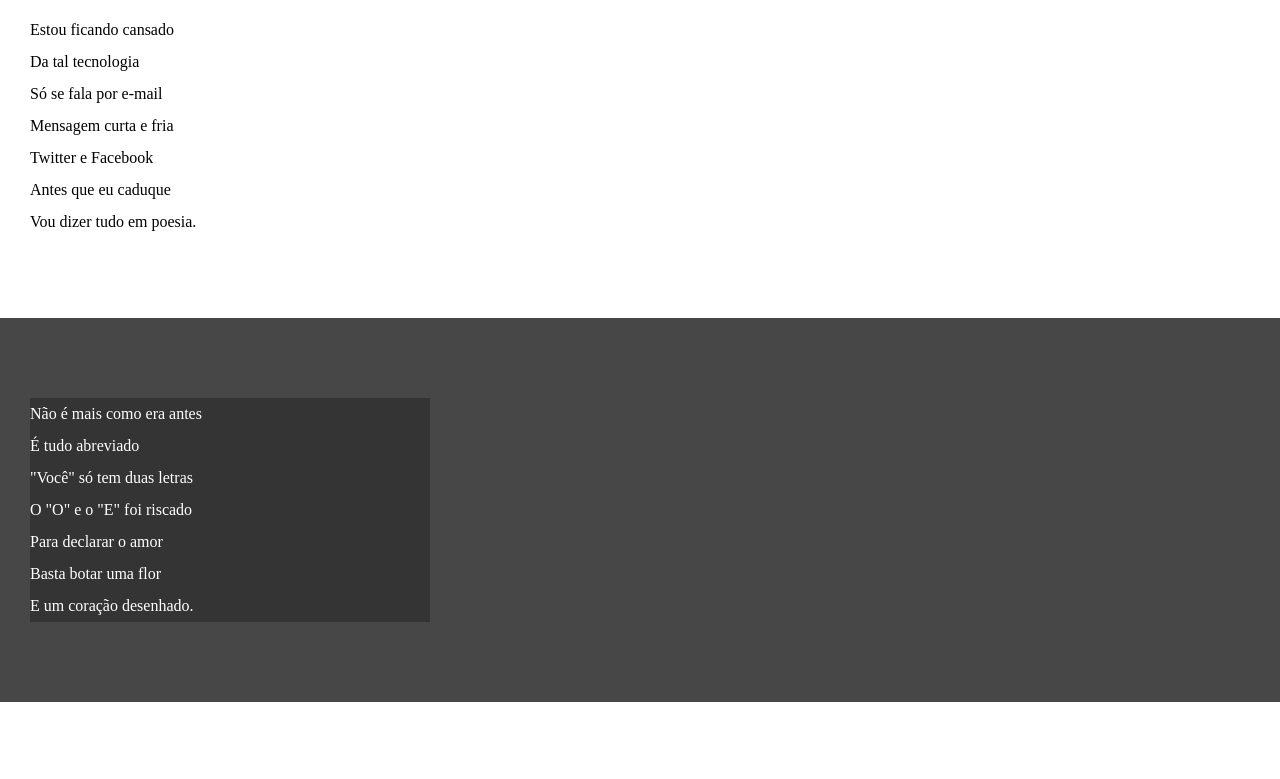
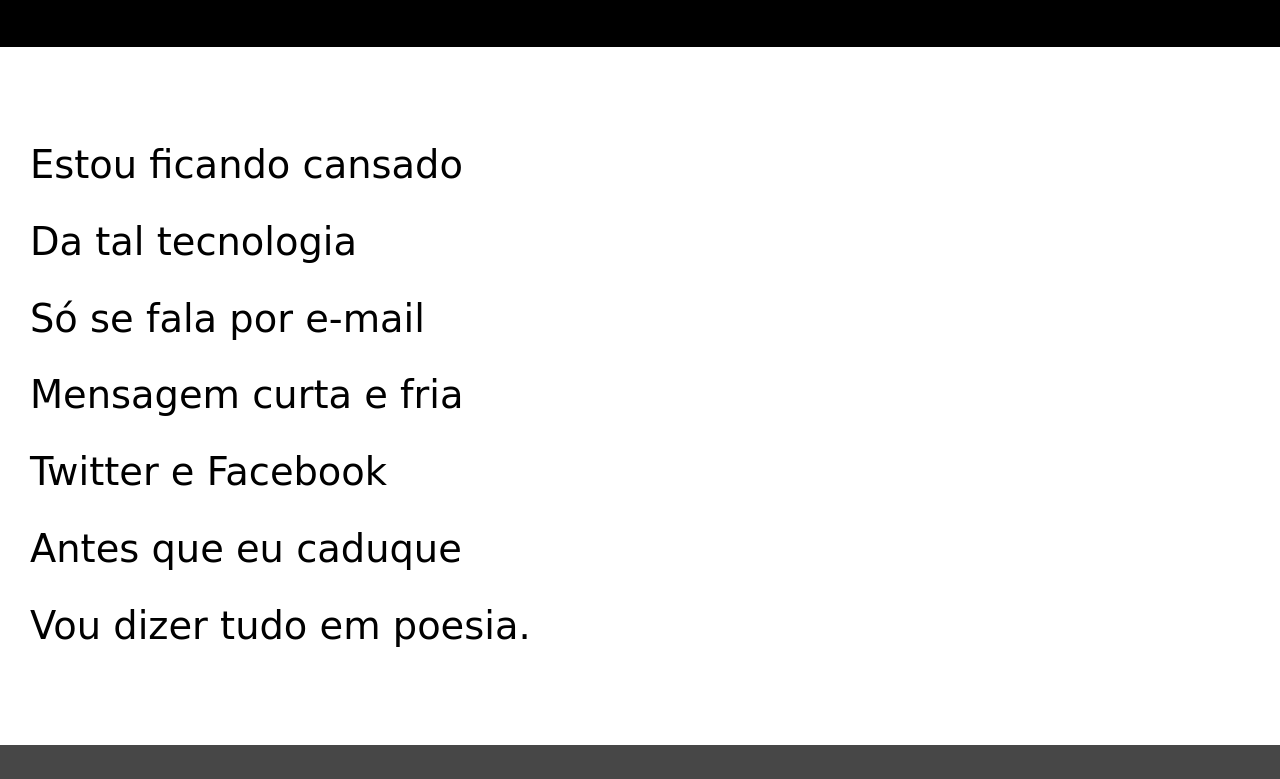
Before and after one commit to ruanpablo-777/html-css, a plain HTML site: page desafio/d012/index.html in a window 1280 px wide. Shown: the part 221-1000 px from the top of the page. Drawn offline with Linux system fonts and the light colour scheme.

Commit message:
fontes e ajustes das fontes

```diff
--- a/desafio/d012/estilo/style.css
+++ b/desafio/d012/estilo/style.css
@@ -5,10 +5,20 @@
     padding: 0px;
 }
 
+@import url('https://fonts.googleapis.com/css2?family=Caveat:wght@400..700&family=Edu+AU+VIC+WA+NT+Hand:wght@400..700&family=Indie+Flower&display=swap');
+
+@import url('https://fonts.googleapis.com/css2?family=Caveat:wght@400..700&family=Edu+AU+VIC+WA+NT+Hand:wght@400..700&display=swap');
+
+
+:root{
+    --font2:  "Edu AU VIC WA NT Hand", cursive;
+    --font1:  "Indie Flower", cursive;
+  }
 html,
 body {
     min-height: 100vh;
     background-color: darkgray;
+    font-family: var(--font2);
 }
 
 header {
@@ -19,6 +29,7 @@
     & h1 {
         padding-top: 50px;
         font-variant: small-caps;
+        font-size: 10vw;
     }
 
     & p {
@@ -31,18 +42,21 @@
     padding-bottom: 10vh;
     line-height: 2em;
     padding-left: 30px;
-
+    font-size: 3.0vw;
 
 }
 
 .imagem p{
     background-color: rgba(0, 0, 0, 0.267);
-    width: 400px;
+
+    display: inline-block;
+    padding: 5px;
 }
 
 .normal {
     background-color: white;
     color: black;
+
 }
 
 .imagem {
```
